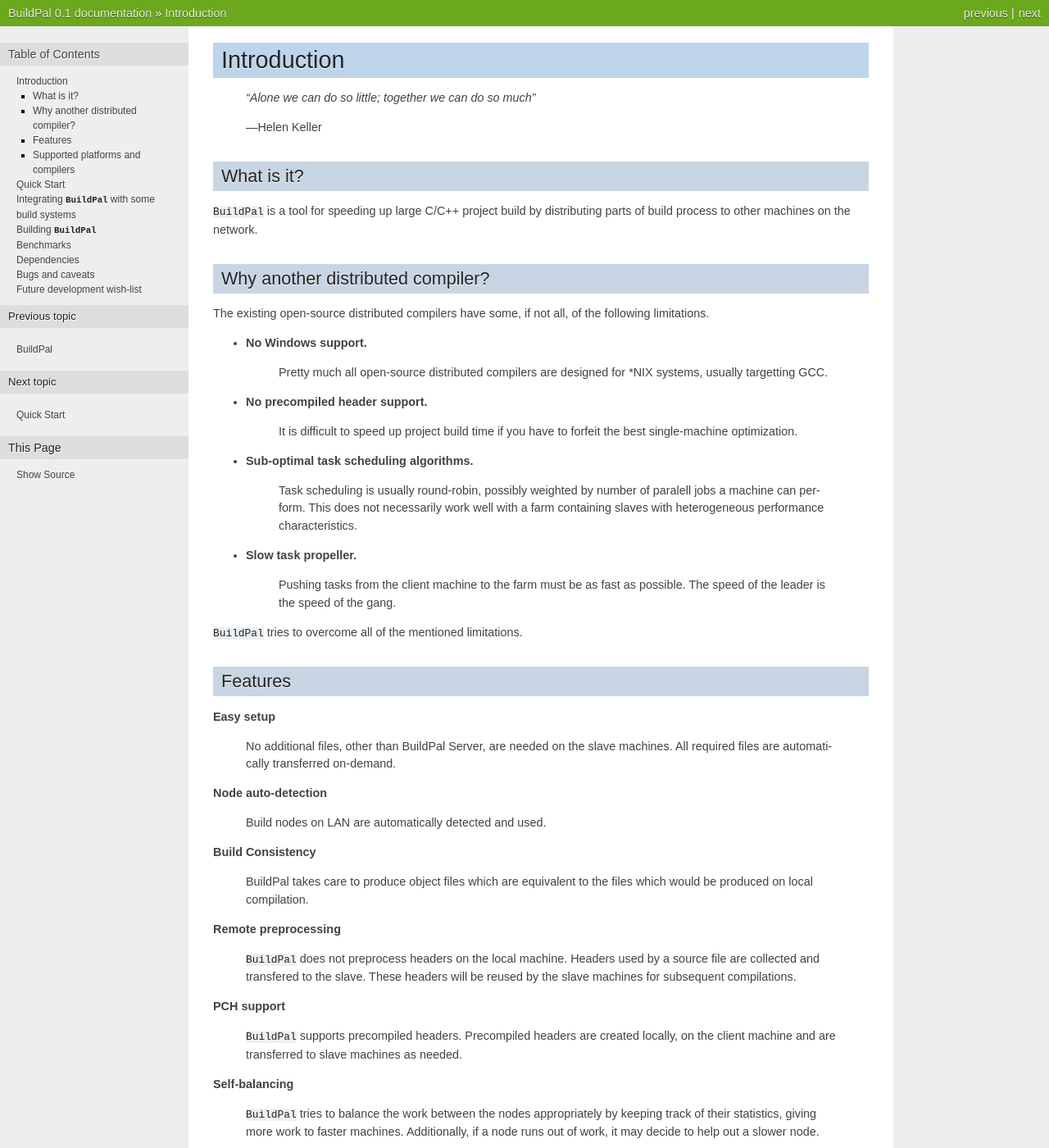
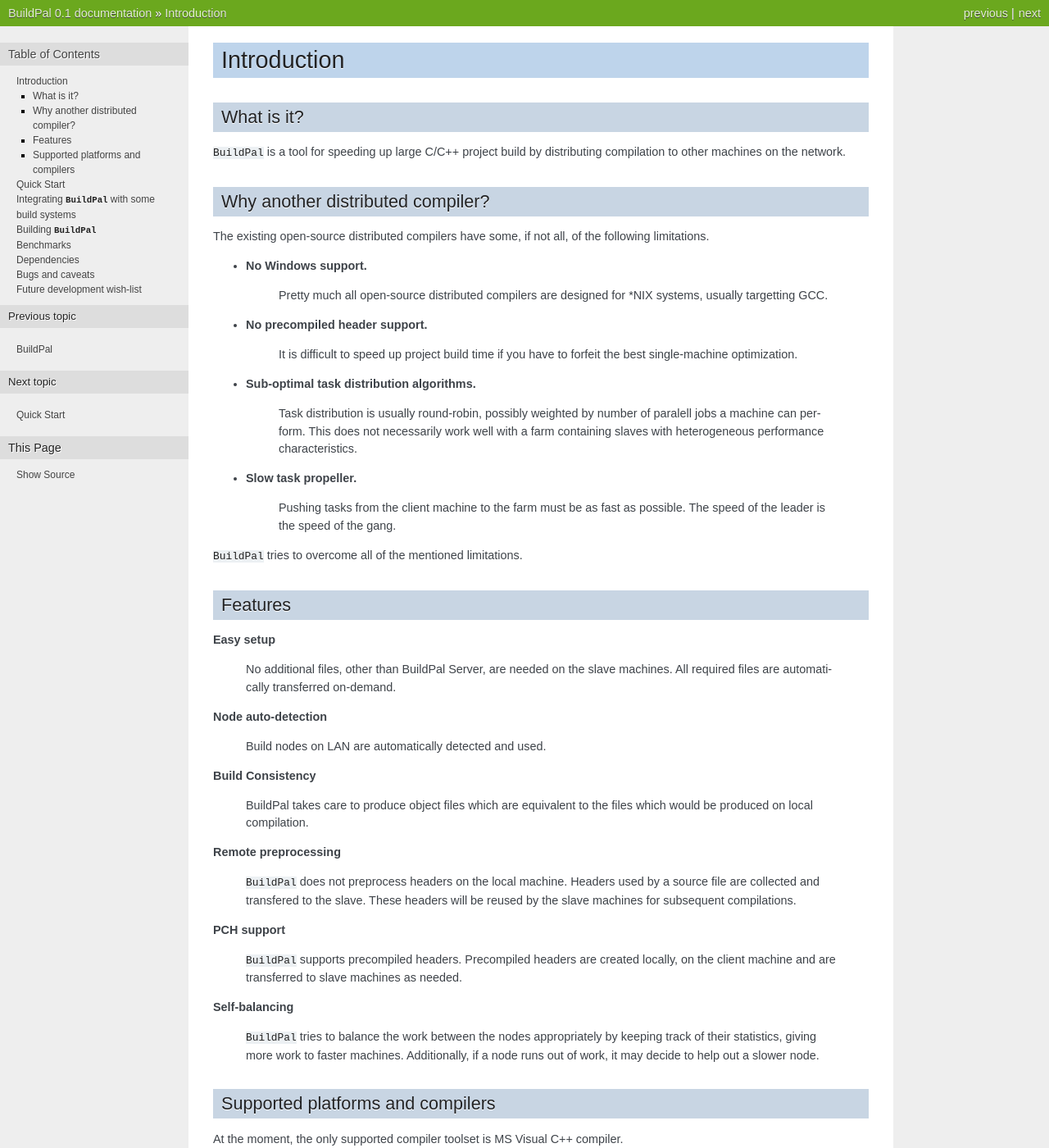
Before and after one commit to pkesist/buildpal, a Sphinx documentation site: the page built from Documentation/intro.rst, in a window 1280 px wide and 1400 px high. Shown: the whole window at 82% size. Built offline with Sphinx 7.4.7, drawn with Linux system fonts in a browser that asks for light colours; some of the changed text lies outside the part shown.

Commit message:
Minor doc update.

```diff
--- a/Documentation/benchmarks.rst
+++ b/Documentation/benchmarks.rst
@@ -1,7 +1,3 @@
-.. todo::
-
-    INCOMPLETE
-
 .. _benchmarks:
 
 Benchmarks
@@ -29,4 +25,4 @@ Environment.
 
 .. todo::
 
-    Create table with measurements.
+    INCOMPLETE
--- a/Documentation/building.rst
+++ b/Documentation/building.rst
@@ -18,10 +18,7 @@ install it by running::
 Get the sources from GitHub
 ---------------------------
 
-.. todo::
-
-    Write this once we upload to GitHub.
-
+Get the sources from <BuildPal GitHub repository `https://github.com/pkesist/buildpal`>_.
 
 Building the Manager
 --------------------
--- a/Documentation/future.rst
+++ b/Documentation/future.rst
@@ -19,7 +19,7 @@ Future development wish-list
       when multiple clients use the same farm.
 
 * Create a file system driver for the Server to allow mimicking Client's file
-  system hierarchy.
+  system hierarchy (currently done in userland via DLL injection/API hooking).
 
 * Object file caching support.
     * Farm could store object files, and return them later on in case of a
--- a/Documentation/intro.rst
+++ b/Documentation/intro.rst
@@ -1,18 +1,12 @@
 ************
 Introduction
 ************
-
-.. epigraph::
-
-    *"Alone we can do so little; together we can do so much"*
-
-    -- Helen Keller
 
 What is it?
 ===========
 
 ``BuildPal`` is a tool for speeding up large C/C++ project build by
-distributing parts of build process to other machines on the network.
+distributing compilation to other machines on the network.
 
 Why another distributed compiler?
 =================================
@@ -30,9 +24,9 @@ following limitations.
     It is difficult to speed up project build time if you have to forfeit the
     best single-machine optimization.
 
-* **Sub-optimal task scheduling algorithms.**
+* **Sub-optimal task distribution algorithms.**
 
-    Task scheduling is usually round-robin, possibly weighted by number of
+    Task distribution is usually round-robin, possibly weighted by number of
     paralell jobs a machine can perform. This does not necessarily work well
     with a farm containing slaves with heterogeneous performance
     characteristics.
@@ -85,7 +79,7 @@ Features
 Supported platforms and compilers
 =================================
 
-At the moment the only supported compiler toolset is MS Visual C++ compiler.
+At the moment, the only supported compiler toolset is MS Visual C++ compiler.
 
 This includes:
 
```
